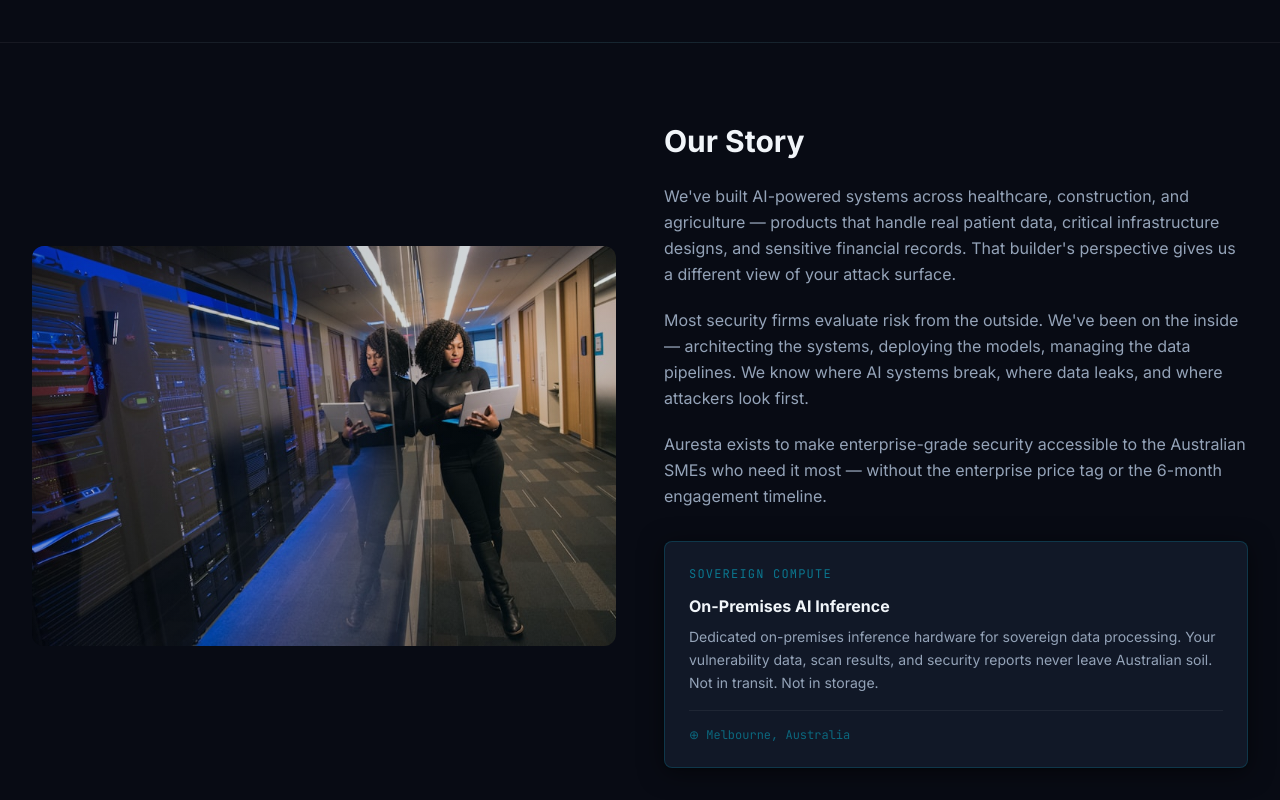
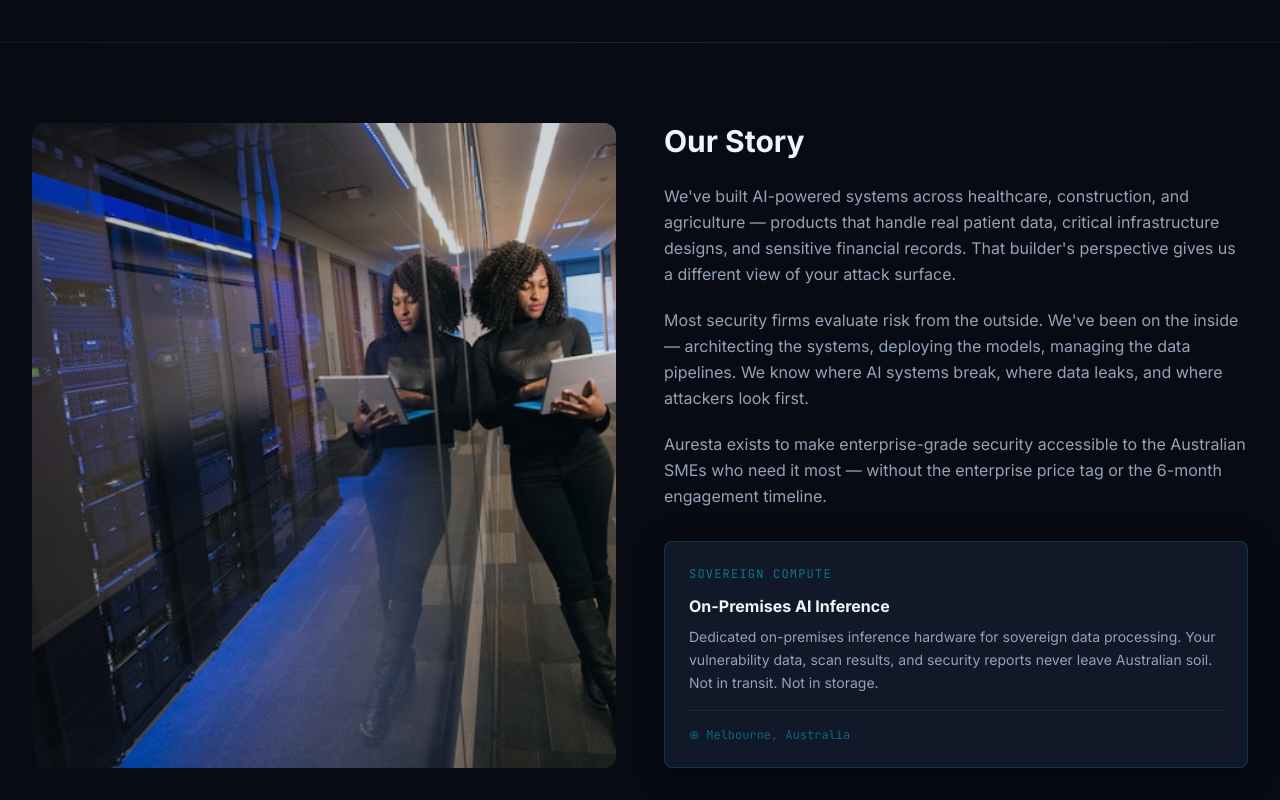
Before and after one commit to auresta/auresta-website, a Next.js app: page /about in a window 1280 px wide. Shown: the part 420-1220 px from the top of the page. Built offline with nearby package versions, Linux system fonts and the light colour scheme.

Commit message:
fix: about story image stretches to match text column height

```diff
--- a/app/about/page.tsx
+++ b/app/about/page.tsx
@@ -104,9 +104,9 @@ export default function AboutPage() {
       {/* ── OUR STORY ── */}
       <section className="py-20 px-4 sm:px-6 lg:px-8">
         <div className="max-w-7xl mx-auto">
-          <div className="grid grid-cols-1 lg:grid-cols-2 gap-12 items-center">
+          <div className="grid grid-cols-1 lg:grid-cols-2 gap-12 items-stretch">
             {/* Image */}
-            <div className="relative rounded-xl overflow-hidden" style={{ height: "400px" }}>
+            <div className="relative rounded-xl overflow-hidden" style={{ minHeight: "400px" }}>
               <Image
                 src="/images/about-team.jpg"
                 alt="Security engineering team"
```
